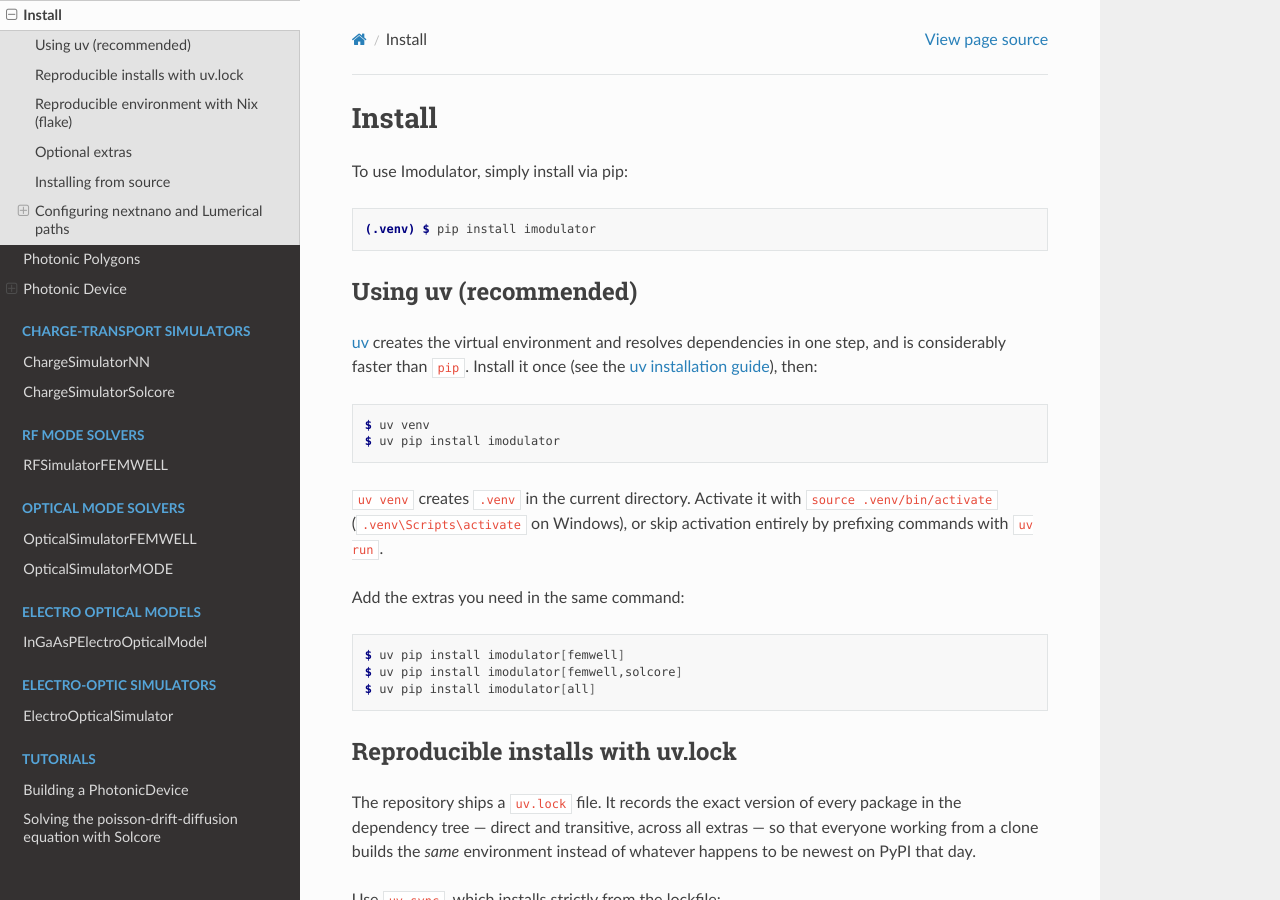
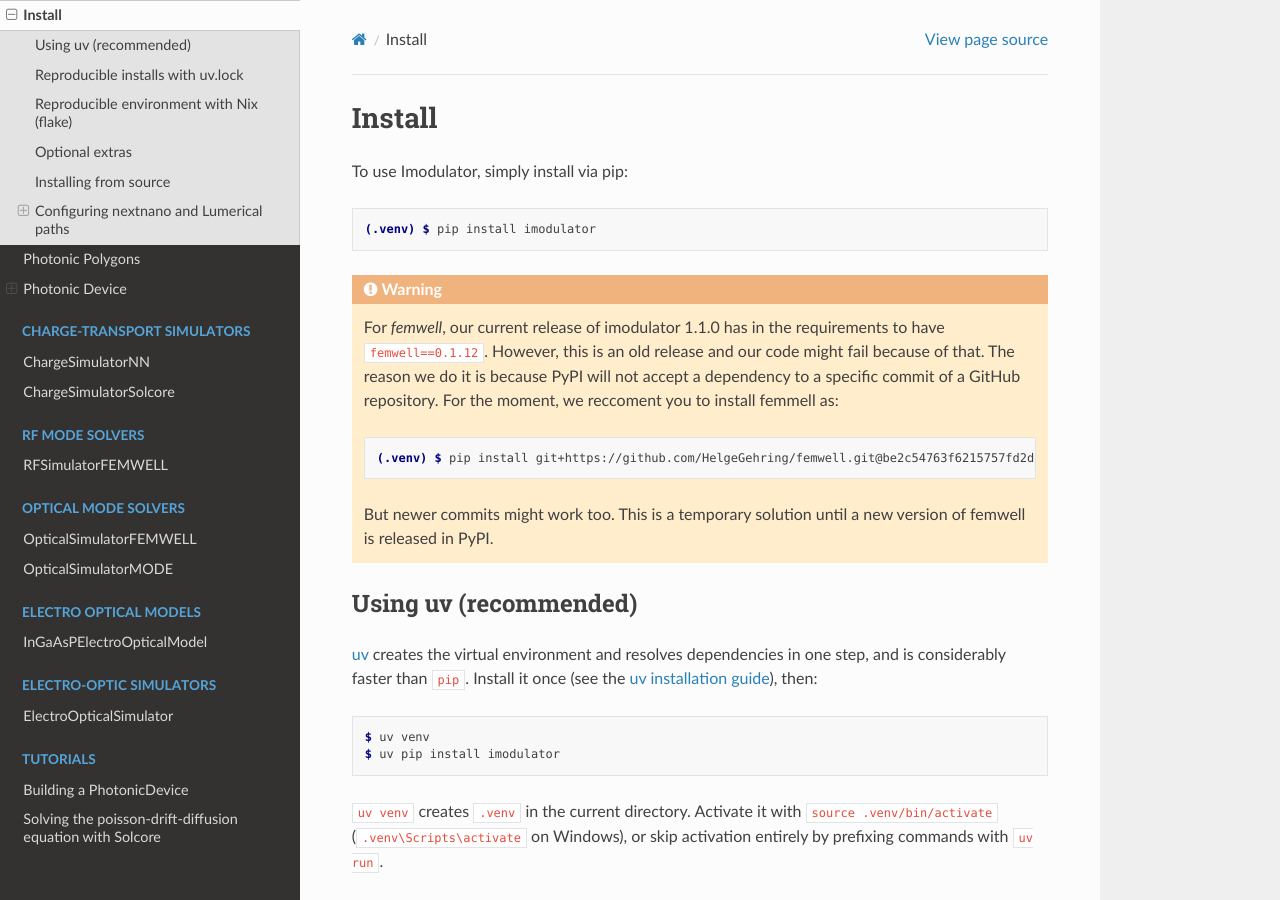
Before and after one commit to duarte-jfs/Imodulator, a Sphinx documentation site: the page built from docs/install.rst, in a window 1280 px wide and 900 px high. Built offline with Sphinx 7.4.7 and the Read the Docs theme 3.1.0, drawn with Linux system fonts in a browser that asks for light colours; pages that are not in the unit, such as notebooks, are missing from menus.

Commit message:
Update installation instructions and dependencies for femwell
- Added a warning in the installation documentation to inform users about the dependency on an outdated version of femwell (0.1.12) and recommended installing from a specific commit on GitHub.
- Updated pyproject.toml to pin femwell to version 0.1.12 instead of a specific commit, while retaining the commented-out line for the GitHub version.
- Modified uv.lock to reflect the new version of femwell (0.1.12) and updated the revision number for the lock file.
- Updated the package metadata in uv.lock to specify the new version of femwell and removed the GitHub reference.

```diff
--- a/docs/install.rst
+++ b/docs/install.rst
@@ -9,6 +9,16 @@
 .. code-block:: console
 
    (.venv) $ pip install imodulator
+
+.. warning::
+
+   For `femwell`, our current release of imodulator 1.1.0 has in the requirements to have ``femwell==0.1.12``. However, this is an old release and our code might fail because of that. The reason we do it is because PyPI will not accept a dependency to a specific commit of a GitHub repository. For the moment, we reccoment you to install femmell as:
+
+   .. code-block:: console
+
+      (.venv) $ pip install git+https://github.com/HelgeGehring/femwell.git@be2c54763f6215757fd2dac543c9385a82ca5b26
+
+   But newer commits might work too. This is a temporary solution until a new version of femwell is released in PyPI.
 
 Using uv (recommended)
 ----------------------
```
Also changed, not shown: pyproject.toml (+4 -4 lines), 6 other files.
